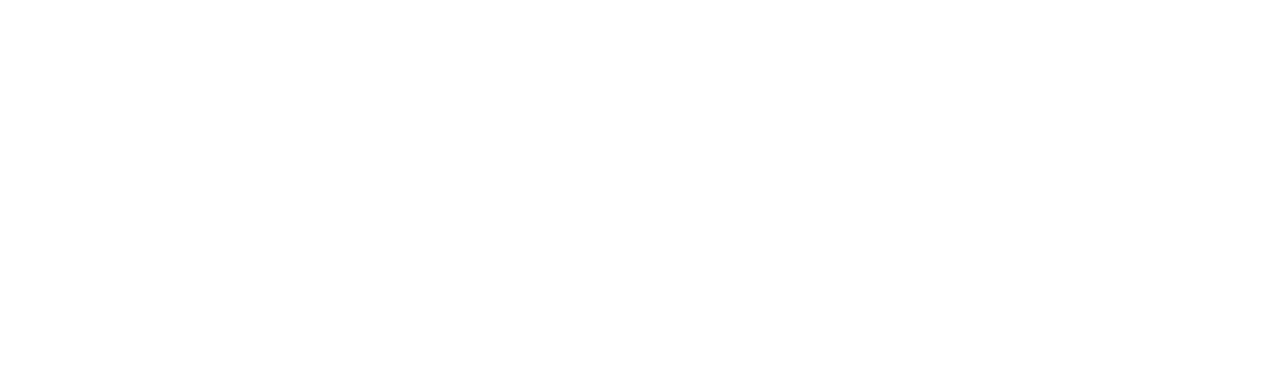
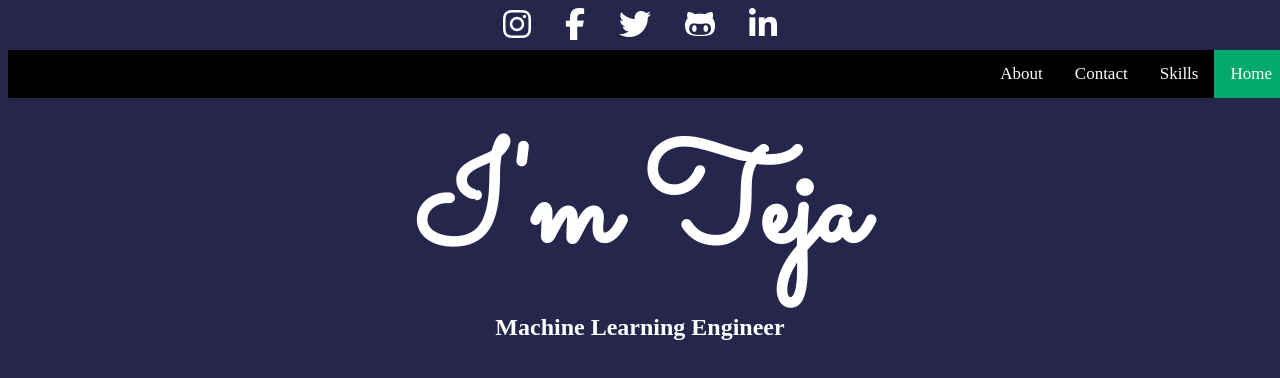
Before and after one commit to start-007/PersonalWebsite, a plain HTML site: page index.html in a window 1280 px wide. Drawn offline with Linux system fonts and the light colour scheme.

Commit message:
Add icons navbar title

```diff
--- a/index.html
+++ b/index.html
@@ -5,9 +5,49 @@
     <meta http-equiv="X-UA-Compatible" content="IE=edge">
     <meta name="viewport" content="width=device-width, initial-scale=1.0">
     <title>Protofolio</title>
+    <link rel="preconnect" href="https://fonts.googleapis.com">
+    <link rel="preconnect" href="https://fonts.gstatic.com" crossorigin>
+    <link href="https://fonts.googleapis.com/css2?family=Merriweather&family=Montserrat:wght@300&family=Sacramento&display=swap" rel="stylesheet">
+
+
+
+
+
     <link rel="stylesheet" href="styles.css">
 </head>
 <body>
+    <div class="parent">
+        <div class="icons">
+            <i class="fa fa-regular fa-2x fa-brands fa-instagram"></i>
+            <i class="fa fa-brands fa-2x fa-facebook-f"></i>
+            <i class="fa fa-2x fa-brands fa-twitter"></i>
+            <i class="fa fa-2x fa-brands fa-github-alt"></i>
+            <i class="fa fa-2x fa-brands fa-linkedin"></i>
+        </div>
 
+        <div class="topnav">
+            <a class="active" href="#home">Home</a>
+            <a href="#news">Skills</a>
+            <a href="#contact">Contact</a>
+            <a href="#about">About</a>
+        </div>
+
+
+        <div class="title">
+            <h1>I'm Teja</h1>
+            <h2>Machine Learning Engineer</h2>
+        </div>
+
+        <div class="intro">
+
+        </div>
+
+        <div class="skills">
+
+        </div>
+
+    </div>
+
+    <script src="https://kit.fontawesome.com/997417037c.js" crossorigin="anonymous"></script>
 </body>
 </html>
--- a/styles.css
+++ b/styles.css
@@ -1,3 +1,64 @@
 body{
     text-align: center;
+    background-color: rgb(38, 38, 76);
+    color:white;
 }
+
+.parent {
+    display: flex;
+    justify-content: flex-end;
+    flex-direction: column;
+  }
+/* Icons */
+
+.fa{
+    margin-left: 15px;
+    margin-right: 15px;
+}
+/*The menu*/
+
+.topnav {
+    background-color: black;
+
+    overflow: hidden;
+    position: fixed;
+    top: 50px;
+    width: 100%;
+
+  }
+
+  /* Style the links inside the navigation bar */
+  .topnav a {
+    float: right;
+    color: white;
+    text-align: center;
+    padding: 14px 16px;
+    text-decoration: none;
+    font-size: 17px;
+  }
+
+  /* Change the color of links on hover */
+  .topnav a:hover {
+    background-color: #ddd;
+    color: black;
+  }
+
+  /* Add a color to the active/current link */
+  .topnav a.active {
+    background-color: #04AA6D;
+    color: white;
+  }
+
+.title{
+    margin: 75px 0 0 0;
+
+}
+.title h1{
+    font-size: 8.5rem;
+    font-family: 'Sacramento', cursive;
+    position: relative;
+    margin:0;
+}
+.title h2{
+    margin:0;
+}
```
